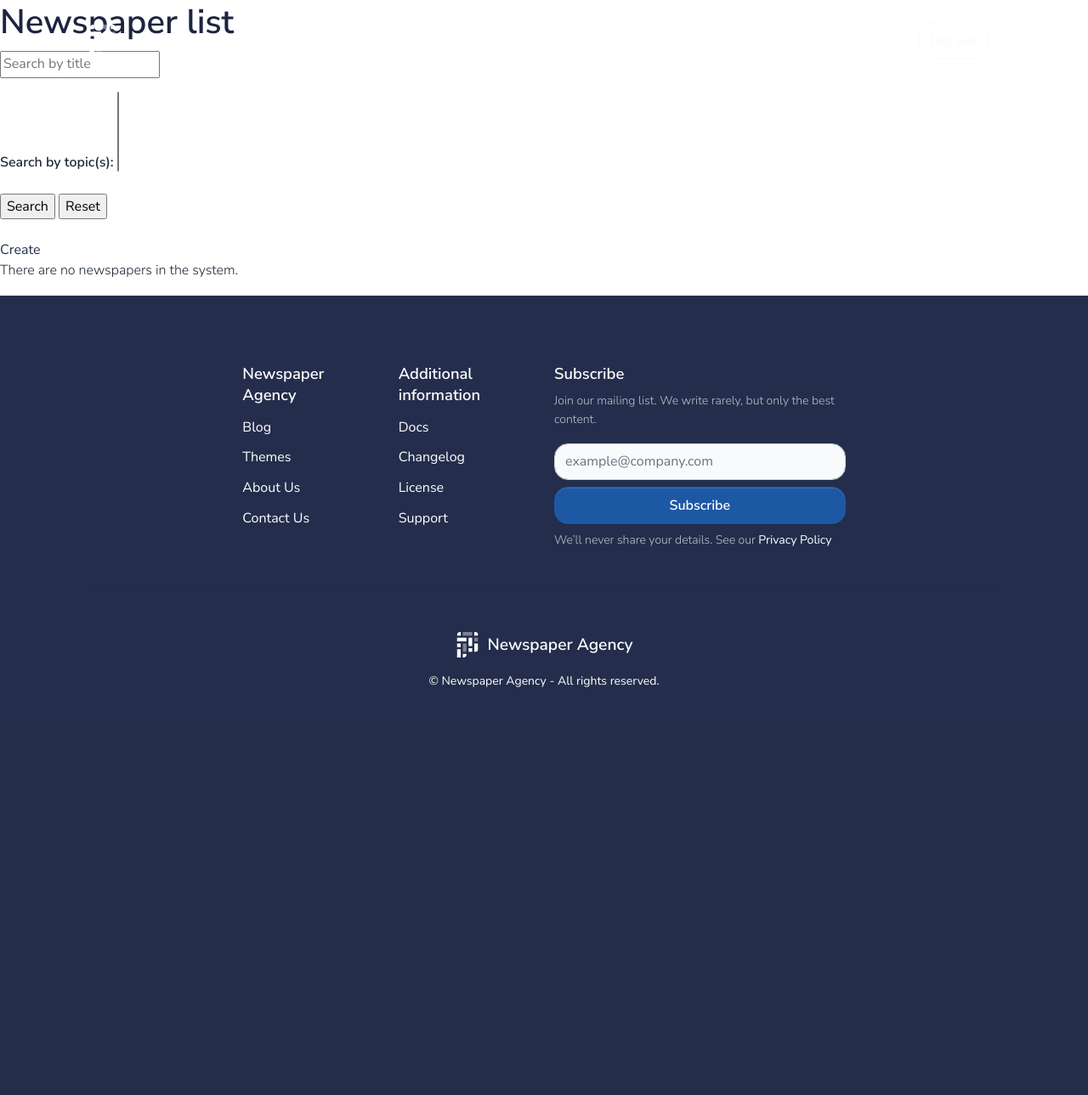
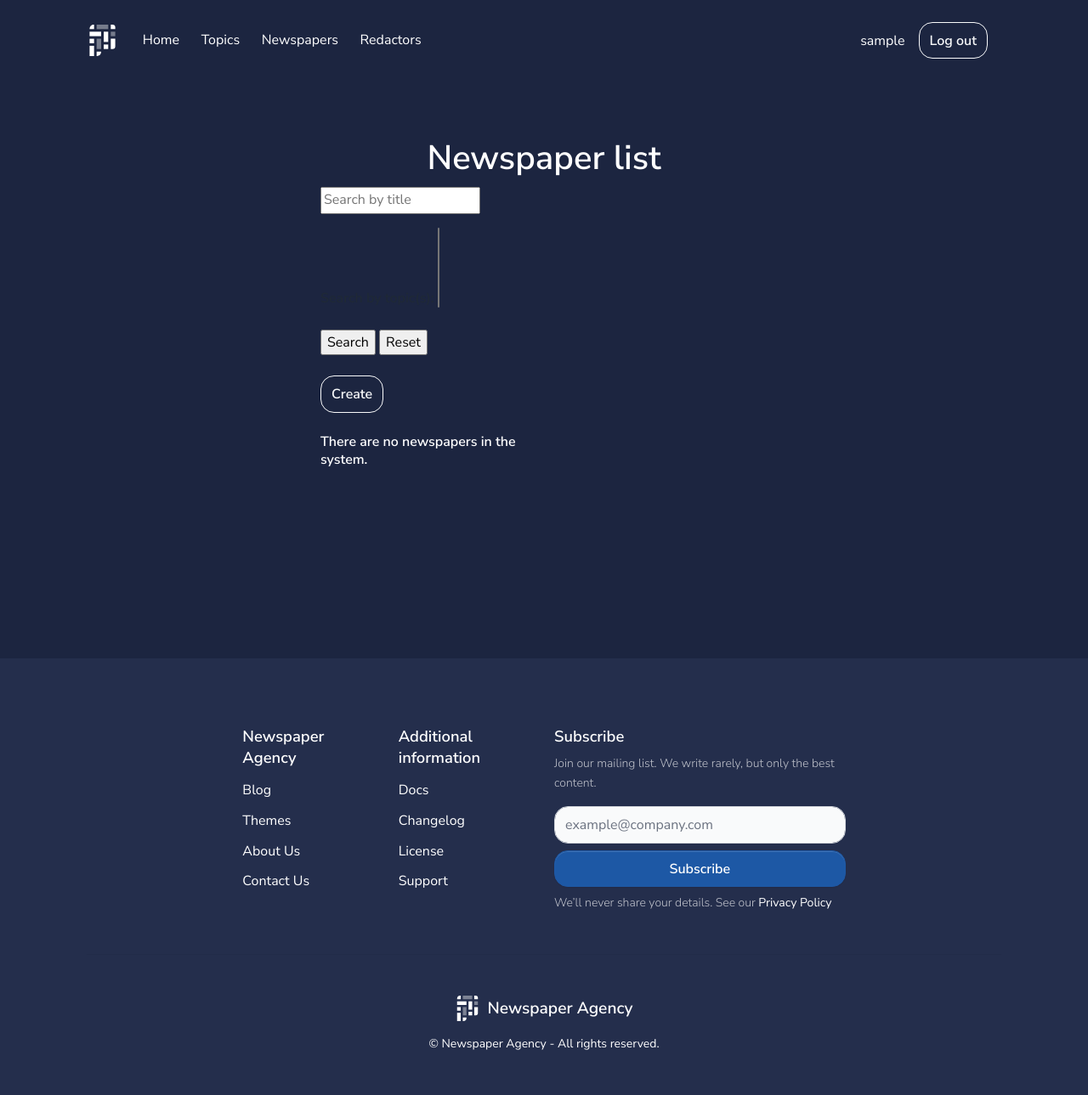
Before and after one commit to bknyrik/newspaper-agency-system, a Django app: page /newspapers/ in a window 1280 px wide. Shown: the whole page at 85% size. Before the commit the page ends 809 px from the top, so only its background shows below. Run offline with Django 5.2, Linux system fonts and the light colour scheme; the visitor is signed in with stand-in values (Sample User, id 1); data that the repository does not hold is empty.

Commit message:
Wrap h1 and table in section and add styles in newspaper_list.html

```diff
--- a/templates/editor/newspaper_list.html
+++ b/templates/editor/newspaper_list.html
@@ -1,28 +1,44 @@
 {% extends "base.html" %}
 {% block content %}
-  <h1>Newspaper list</h1>
+  <section class="section-header bg-secondary">
+    <div class="container">
+      <div class="row align-items-center justify-content-around">
+        <div class="col-md-6 col-xl-6 mb-5">
+          <h1 class="text-center text-white">Newspaper list</h1>
           {% include "includes/search_form.html" %}
           <br>
-  <a href="{% url "editor:newspaper-create" %}">Create</a>
+          <a class="btn btn-outline-gray-100" href="{% url "editor:newspaper-create" %}">Create</a>
           {% if newspaper_list %}
-    <table>
+            <table class="table table-dark text-white">
+              <thead>
               <tr>
-        <th>Id</th>
-        <th>Title</th>
-        <th>Published date</th>
-        <th>Topics</th>
+                <th scope="col">Id</th>
+                <th scope="col">Title</th>
+                <th scope="col">Published data</th>
+                <th scope="col">Topics</th>
               </tr>
+              </thead>
+              <tbody>
               {% for newspaper in newspaper_list %}
                 <tr>
-          <td><a href="{% url "editor:newspaper-detail" pk=newspaper.id %}">{{ newspaper.id }}</a></td>
+                  <td><a class="btn btn-outline-gray-100"
+                         href="{% url "editor:newspaper-detail" pk=newspaper.id %}">{{ newspaper.id }}</a></td>
                   <td>{{ newspaper.title }}</td>
                   <td>{{ newspaper.published_date }}</td>
                   <td>{{ newspaper.topics_str }}</td>
                 </tr>
               {% endfor %}
+              </tbody>
             </table>
           {% else %}
-    <p>There are no newspapers in the system.</p>
+            <div class="col-12 col-md-7 col-lg-6 text-center text-md-left text-white">
+              <br>
+              <p class="display-6">There are no newspapers in the system.</p>
+            </div>
           {% endif %}
           {% include "includes/pagination.html" %}
+        </div>
+      </div>
+    </div>
+  </section>
 {% endblock %}
```
Lines whose indentation alone changed are shown as unchanged.
